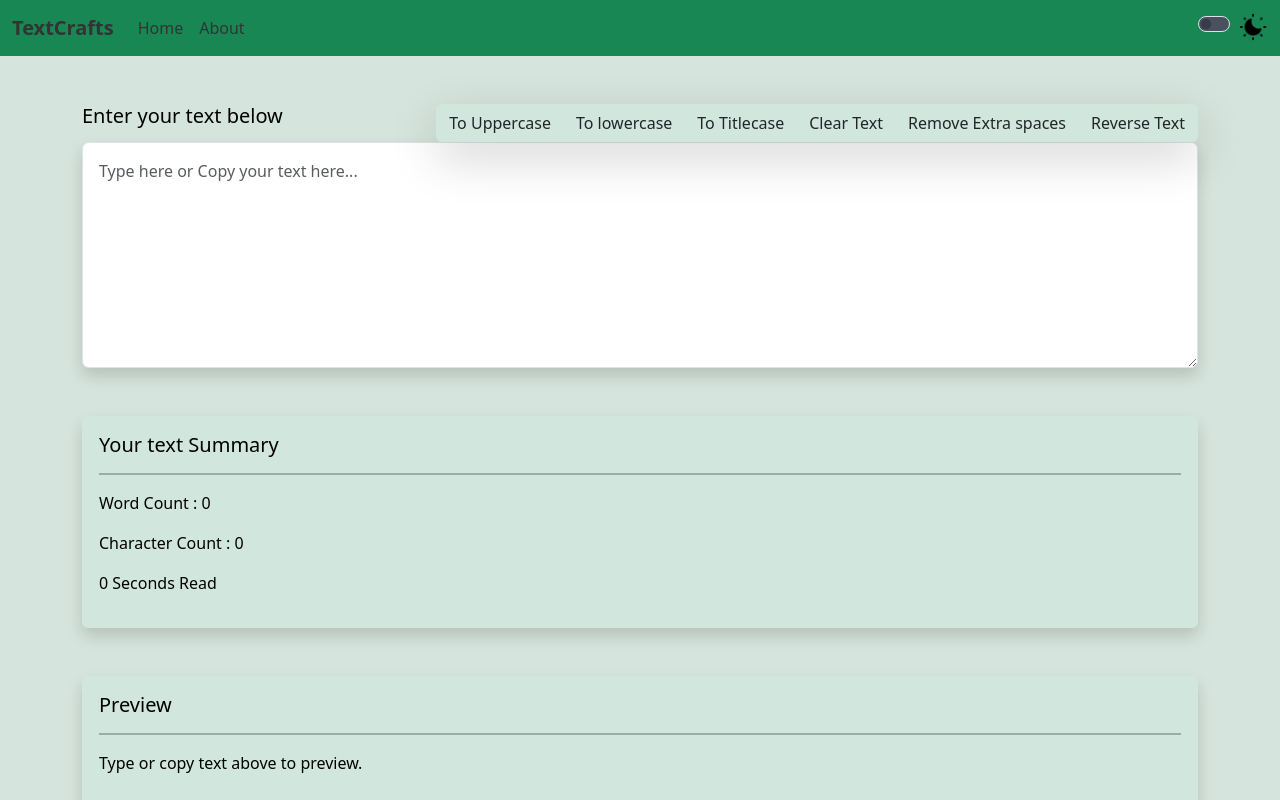
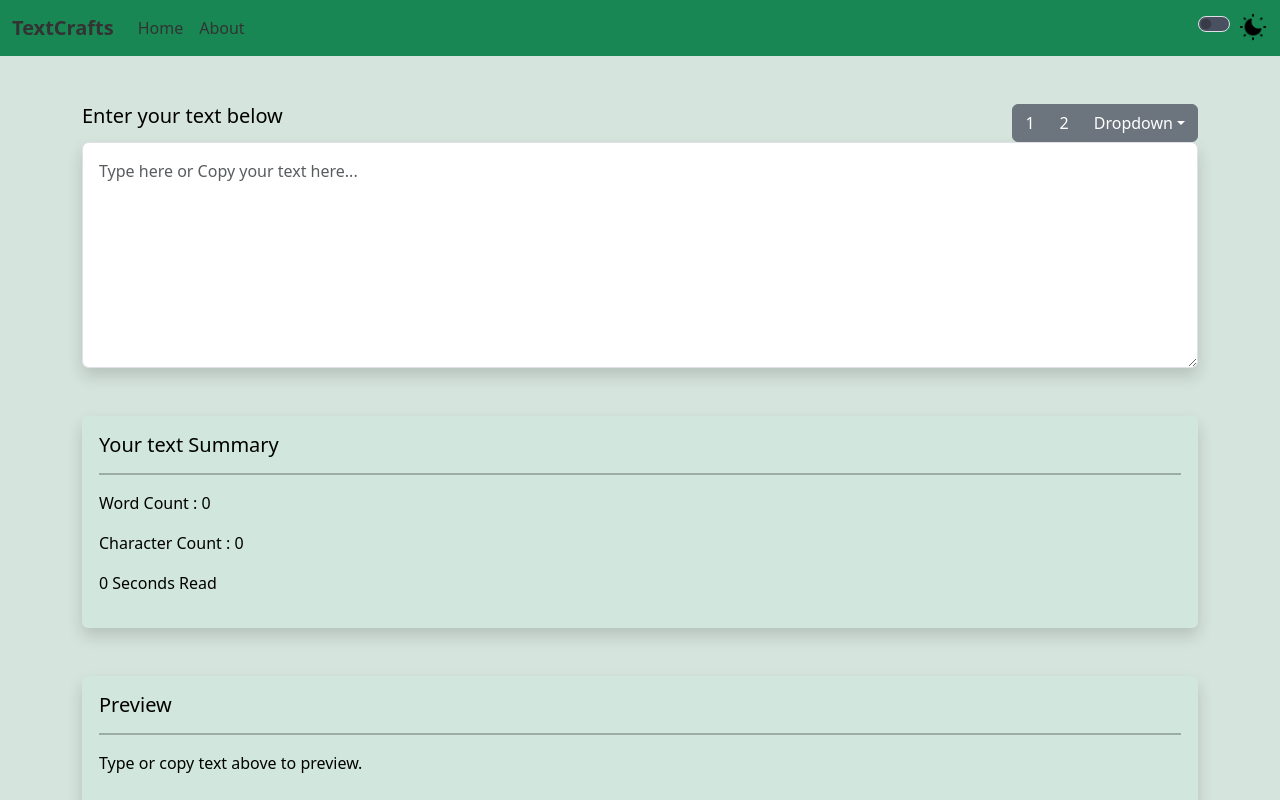
Before and after one commit to Matvibhor24/TextCrafts, a React (Create React App) app: page / in a window 1280 px wide. Built offline with nearby package versions, Linux system fonts and the light colour scheme.

Commit message:
button group changes.

```diff
--- /dev/null
+++ b/src/components/FunctionButtonBar.css
@@ -0,0 +1,19 @@
+/* .dropdown-menu {
+    position: absolute;
+    left: -100%;
+    top: 0;
+    }
+    .dropdown {
+        position: absolute;
+        right: 0;
+        transform: translateX(100%);
+      }
+       */
+       .function-button-bar {
+        display: flex;
+        justify-content: flex-end;
+        padding-right: calc(100% - width_of_text_form); /* Adjust this value */
+      }
+      .dropdown-menu {
+        margin-left: auto;
+      }
--- /dev/null
+++ b/src/components/FunctionButtonBar.js
@@ -0,0 +1,22 @@
+import React from 'react'
+
+export default function FunctionButtonBar() {
+  return (
+    <div className="btn-group function-button-bar" role="group" aria-label="Button group with nested dropdown">
+    <button type="button" class="btn btn-secondary">1</button>
+    <button type="button" class="btn btn-secondary">2</button>
+
+    <div class="btn-group" role="group">
+    <button id="btnGroupDrop1" type="button" class="btn btn-secondary dropdown-toggle" data-toggle="dropdown" aria-haspopup="true" aria-expanded="false">
+    Dropdown
+    </button>
+    <div class="dropdown-menu" aria-labelled by="btnGroupDrop1">
+      <a class="dropdown-item" href="#">Dropdown link</a>
+      <a class="dropdown-item" href="#">Dropdown link</a>
+      <a class="dropdown-item" href="#">Dropdown link</a>
+    </div>
+    </div>
+    </div>
+    // <div>FunctionButtonBar</div>
+  )
+}
--- a/src/components/TextForm.css
+++ b/src/components/TextForm.css
@@ -1,12 +1,23 @@
 /* .hover-animation:hover {
     opacity: 1;
 } */
-
+.comp_container {
+  display: flex;
+  /* justify-content: space-between; */
+  /* align-items: center; */
+  flex-direction: column;
+}
   .heading-tab {
     display: flex;
     justify-content: space-between;
     /* align-items: center; */
   }
+  /* .heading-tab {
+    display: flex;
+    justify-content: space-between;
+    align-items: center;
+  }
+   */
   .display-box {
     display: flex;
     justify-content: space-between;
--- a/src/components/TextForm.js
+++ b/src/components/TextForm.js
@@ -1,7 +1,8 @@
 import React,{useState} from "react";
 // import up_animation from './up_animation.gif'
 import './TextForm.css'
-import icon from './copy_icon.png';
+// import icon from './copy_icon.png';
+import FunctionButtonBar from "./FunctionButtonBar";
 
 export default function TextForm(props){
     const[text,setText] = useState("");
@@ -13,65 +14,71 @@ export default function TextForm(props){
         setDisplayBoxVisible(false);
         // setText1("");
     }
-    const onUpClick=()=>{
-        setDisplayBoxVisible(true);
-        setText1(text.toUpperCase());
-    }
-    const onLoClick=()=>{
-        setDisplayBoxVisible(true);
-        setText1(text.toLowerCase());
-    }
-    const convertToTitleCase = () => {
-        setDisplayBoxVisible(true);
-        const titleCaseText = text.replace(/\w\S*/g, (word) =>
-          word.charAt(0).toUpperCase() + word.substr(1).toLowerCase()
-        );
-        setText1(titleCaseText);
-      };
-    const onClearHandler=()=>{
-        setDisplayBoxVisible(false);
-        document.getElementById("exampleFormControlTextarea1").value="";
-        setText("");
-        setText1("");
-    }
-    const onCopyHandler=()=>{
-        // document.getElementById("display-box").select();
-        navigator.clipboard.writeText(displayText);
-        alert("copied to clipboard!");
-    }
-    const reverseText = () => {
-        setDisplayBoxVisible(true);
-        const reversedText = text.split('').reverse().join('');
-        setText1(reversedText);
-    }
-    const onRemoveSpaceHandler=()=>{
-        setDisplayBoxVisible(true);
-        let newText = text.split(" ");
-        setText1(newText.join(" "));
-    }
+    // const onUpClick=()=>{
+    //     setDisplayBoxVisible(true);
+    //     setText1(text.toUpperCase());
+    // }
+    // const onLoClick=()=>{
+    //     setDisplayBoxVisible(true);
+    //     setText1(text.toLowerCase());
+    // }
+    // const convertToTitleCase = () => {
+    //     setDisplayBoxVisible(true);
+    //     const titleCaseText = text.replace(/\w\S*/g, (word) =>
+    //       word.charAt(0).toUpperCase() + word.substr(1).toLowerCase()
+    // );
+    //     setText1(titleCaseText);
+    //   };
+    // const onClearHandler=()=>{
+    //     setDisplayBoxVisible(false);
+    //     document.getElementById("exampleFormControlTextarea1").value="";
+    //     setText("");
+    //     setText1("");
+    // }
+    // const onCopyHandler=()=>{
+    //     // document.getElementById("display-box").select();
+    //     navigator.clipboard.writeText(displayText);
+    //     alert("copied to clipboard!");
+    // }
+    // const reverseText = () => {
+    //     setDisplayBoxVisible(true);
+    //     const reversedText = text.split('').reverse().join('');
+    //     setText1(reversedText);
+    // }
+    // const onRemoveSpaceHandler=()=>{
+    //     setDisplayBoxVisible(true);
+    //     let newText = text.split(" ");
+    //     setText1(newText.join(" "));
+    // }
+    // const removeSpecialCharacters = () => {
+    //     setDisplayBoxVisible(true);
+    //     const textWithoutSpecialChars = text.replace(/[^\w\s]/gi, '');
+    //     setText1(textWithoutSpecialChars);
+    //   }
     // let readTime = text.split(" ").length * 0.008;
     return (
         <>
-
-        <div className={`heading-tab text-${props.mode==='light'?'black':'white'}`}>
-            <h5>{props.heading}</h5>
-            <div className={`btn-group bg-${props.mode==='light'?'success-subtle':'success'} btn-outline-success shadow-lg rounded`} align="right" role="group" aria-label="Basic example" >
+        <div className="comp_container">
+            <div className={`heading-tab text-${props.mode==='light'?'black':'white'}`}>
+                <h5>{props.heading}</h5>
+                <FunctionButtonBar/>
+            {/* <div className={`btn-group bg-${props.mode==='light'?'success-subtle':'success'} btn-outline-success shadow-lg rounded`} align="right" role="group" aria-label="Basic example" >
                 <button type="button" className="btn " onClick={onUpClick} >To Uppercase</button>
                 <button type="button" className="btn " onClick={onLoClick}>To lowercase</button>
                 <button type="button" className="btn " onClick={convertToTitleCase}>To Titlecase</button>
                 <button type="button" className="btn " onClick={onClearHandler}>Clear Text</button>
-                {/* <button type="button" className="btn btn-outline-success bg-success-subtle" onClick={onCopyHandler}>Copy Text</button> */}
                 <button type="button" className="btn " onClick={onRemoveSpaceHandler}>Remove Extra spaces</button>
+                <button type="button" className="btn " onClick={removeSpecialCharacters}>Remove Special Characters</button>
                 <button type="button" className="btn " onClick={reverseText}>Reverse Text</button>
+            </div> */}
             </div>
-        </div>
 
-        <div className={`mb-5 `}>
+            <div className={`mb-5 `}>
             <textarea className={`form-control bg-${props.mode==='light'?'white':'dark-subtle'} shadow p-3 mb-5 rounded`} value={text} onChange={onChangeHandler} id="exampleFormControlTextarea1" placeholder="Type here or Copy your text here..." rows="8"> </textarea>
             <div className={`display-box container shadow p-3 mb-5 rounded my-3 alert bg-${props.mode==='light'?'success-subtle':'success'} ${displayBoxVisible ? 'd-block' : 'd-none'} text-${props.mode==='light'?'black':'white'}`} role="alert" align="left">
-                <button className="image-button" onClick={onCopyHandler} style={{border:"none",background:"transparent",cursor: "pointer"}}>
+                {/* <button className="image-button" onClick={onCopyHandler} style={{border:"none",background:"transparent",cursor: "pointer"}}>
                     <img src={icon} alt="hii" />
-                </button>
+                </button> */}
                 {/* <button type="button" class="btn btn-lg btn-danger" data-toggle="popover" title="Popover title" data-content="And here's some amazing content. It's very engaging. Right?">Click to toggle popover</button> */}
                 <p>{displayText}</p>
             </div>
@@ -87,7 +94,8 @@ export default function TextForm(props){
                 <hr className="border-black border-2"/>
                 <p>{text===""?"Type or copy text above to preview.":text}</p>
             </div>
-        </div>
+            </div>
+            </div>
         {/* <div className="button-container">
 
         <img src={up_animation} alt="Hover Animation" className="hover-animation"/>
```
